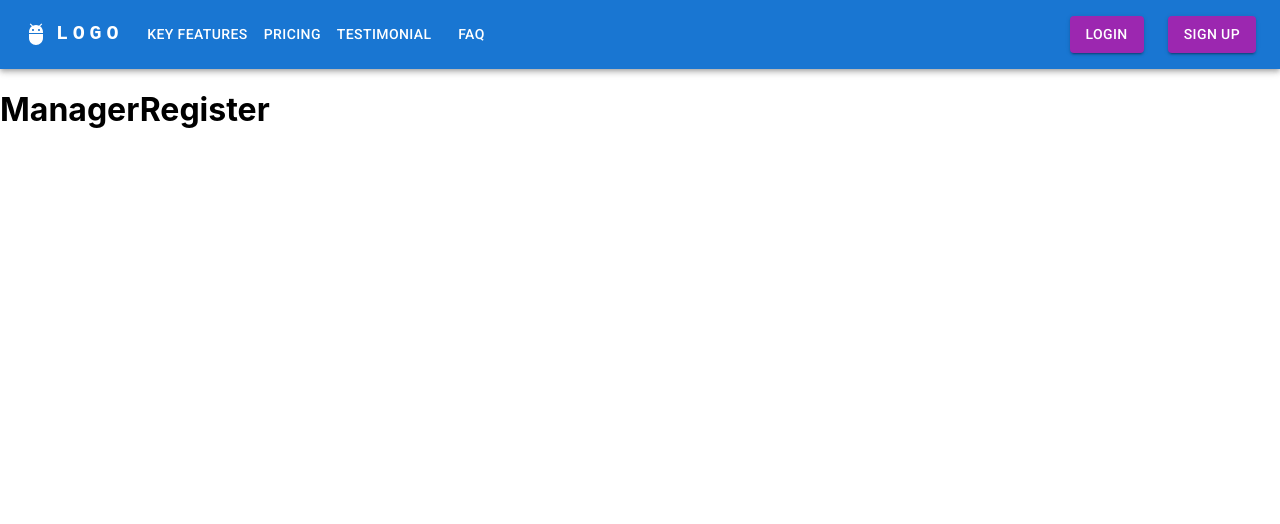
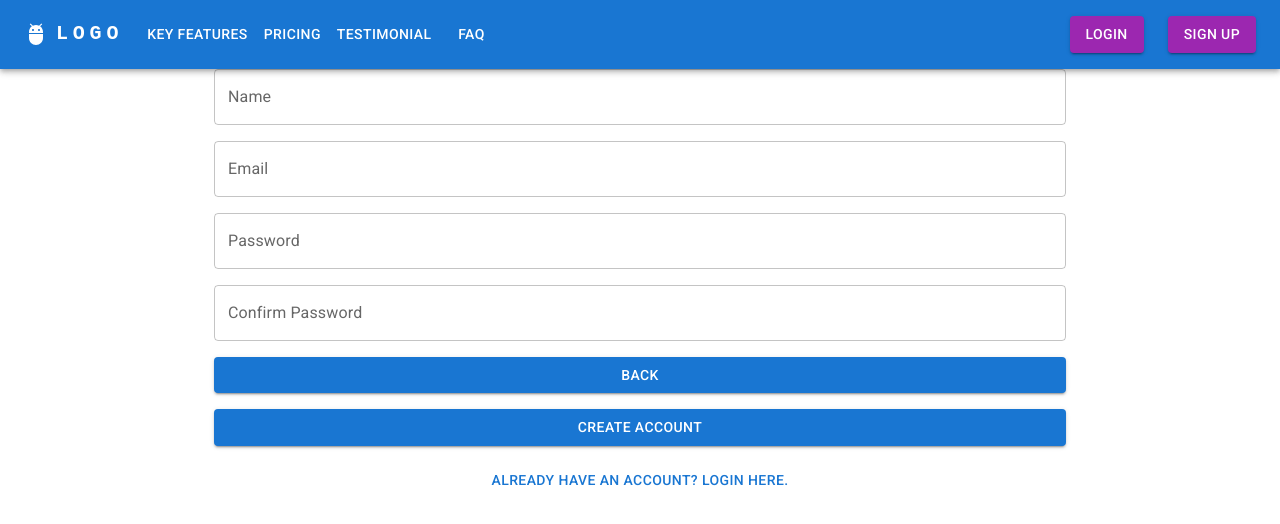
Before and after one commit to MyWorkPals/MyWorkPals, a React (Create React App) app in the folder frontend/: page /register/manager in a window 1280 px wide. Shown: the top 524 px of the page. Built offline with nearby package versions, Linux system fonts and the light colour scheme.

Commit message:
added manager register

```diff
--- a/frontend/src/pages/ManagerRegister.jsx
+++ b/frontend/src/pages/ManagerRegister.jsx
@@ -1,7 +1,106 @@
+// import React from "react";
+
+// function ManagerRegister() {
+//   return <h1>ManagerRegister</h1>;
+// }
+
+// export default ManagerRegister;
 import React from "react";
+import TextField from "@mui/material/TextField";
+import Button from "@mui/material/Button";
+import Snackbar from "@mui/material/Snackbar";
+import { useForm, Controller } from "react-hook-form";
+import { useNavigate } from "react-router-dom";
+import { useDispatch } from "react-redux";
+import { Container } from "@mui/system";
+import { Stack } from "@mui/material";
+import { register, reset } from "../features/auth/authSlice";
+import { useState } from "react";
+import FormInput from "../components/formComponents/FormInput";
 
-function ManagerRegister() {
-  return <h1>ManagerRegister</h1>;
-}
+const EmployeeRegister = () => {
+  const { handleSubmit, control } = useForm();
+  const navigate = useNavigate();
+  const dispatch = useDispatch();
 
-export default ManagerRegister;
+  const [snackbarState, setSnackbarState] = useState({
+    open: false,
+    vertical: "top",
+    horizontal: "center",
+    message: "",
+  });
+
+  const { vertical, horizontal, open, message } = snackbarState;
+
+  const openSnackbar = (newState) => {
+    setSnackbarState({
+      open: true,
+      ...newState,
+    });
+  };
+
+  const handleClose = (event, reason) => {
+    if (reason === "clickaway") {
+      return;
+    }
+
+    setSnackbarState({ ...snackbarState, open: false });
+  };
+
+  const onSubmit = (data) => {
+    if (data.password !== data.password2) {
+      openSnackbar({
+        vertical: "bottom",
+        horizontal: "center",
+        message: "Passwords do not match",
+      });
+    } else {
+      data["role"] = "manager";
+      dispatch(register(data));
+    }
+  };
+
+  const handleBack = () => {
+    navigate("/register");
+  };
+
+  const toLogin = () => {
+    navigate("/login");
+  };
+
+  return (
+    <Container maxWidth={"md"}>
+      <Snackbar
+        anchorOrigin={{ vertical, horizontal }}
+        open={open}
+        onClose={handleClose}
+        message={message}
+        key={vertical + horizontal}
+      />
+      <form onSubmit={handleSubmit(onSubmit)}>
+        <Stack spacing={2}>
+          <FormInput name={"name"} control={control} label={"Name"} />
+          <FormInput name={"email"} control={control} label={"Email"} />
+          <FormInput name={"password"} control={control} label={"Password"} />
+          <FormInput
+            name={"password2"}
+            control={control}
+            label={"Confirm Password"}
+          />
+
+          <Button variant="contained" onClick={handleBack}>
+            Back
+          </Button>
+          <Button type="submit" variant="contained">
+            Create Account
+          </Button>
+          <Button variant="text" onClick={toLogin}>
+            Already have an account? Login here.
+          </Button>
+        </Stack>
+      </form>
+    </Container>
+  );
+};
+
+export default EmployeeRegister;
```
